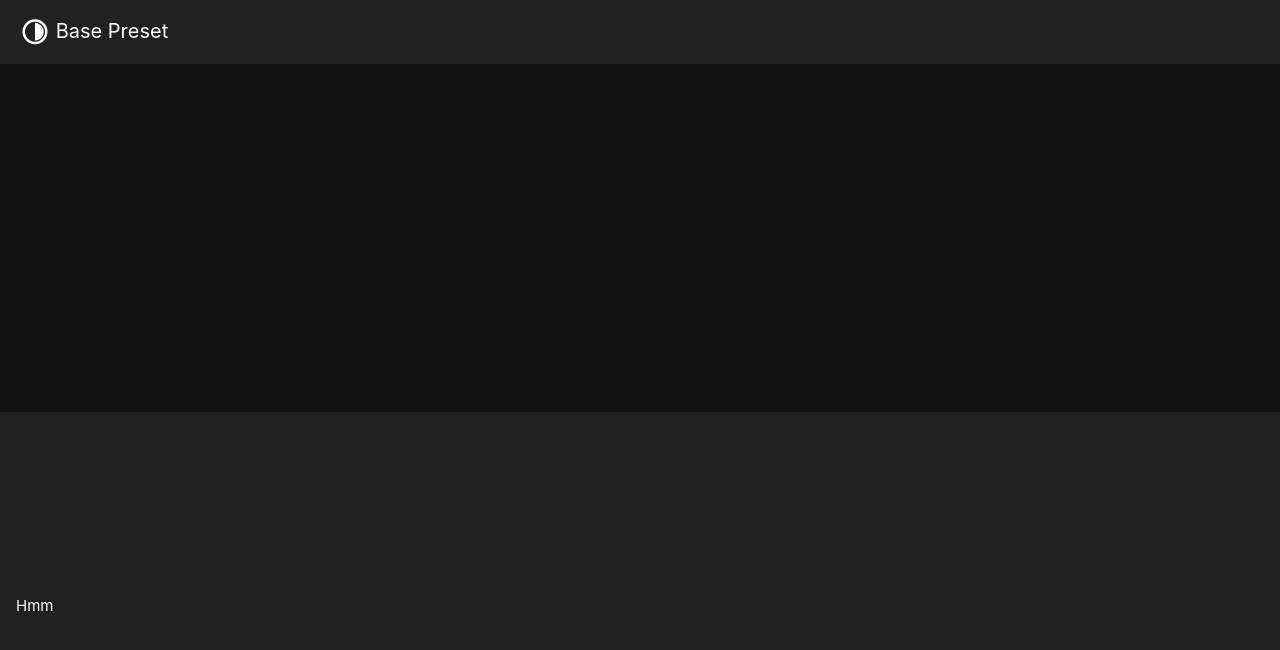
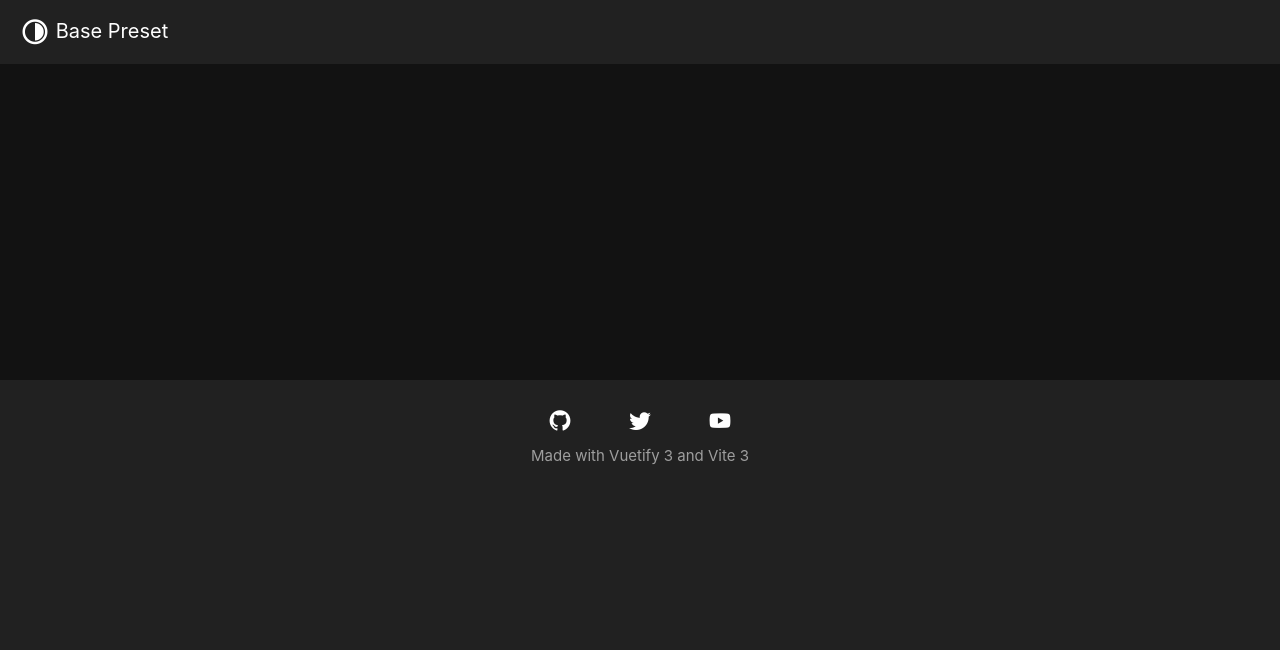
Before and after one commit to SarcAceTic/personal-portfolio, a Vue app: page / in a window 1280 px wide. Shown: the top 650 px of the page. Built offline with nearby package versions, Linux system fonts and the light colour scheme.

Commit message:
Footer created

```diff
--- a/src/layout/FooterNav.vue
+++ b/src/layout/FooterNav.vue
@@ -1,8 +1,14 @@
+<script setup>
+const contacts = [
+  { name: 'mdi-github', href: 'https://github.com/SarcAceTic' },
+  { name: 'mdi-twitter', href: 'https://twitter.com/SarcAce33749' },
+  { name: 'mdi-youtube', href: 'https://www.youtube.com/channel/UC3f4hB4foeVvAR-Kk2k2vCQ' }
+]
+</script>
+
 <template>
-    <v-footer>
-        Hmm
-    </v-footer>
+  <v-footer class="pa-4 d-flex flex-column">
+    <div><v-btn class="mx-4" icon color="transparent" elevation="0" v-for="contact in contacts"><v-icon size="25">{{ contact.name }}</v-icon></v-btn></div>
+   <p class="text-grey">Made with Vuetify 3 and Vite 3</p>
+  </v-footer>
 </template>
-
-<script setup>
-</script>
```
